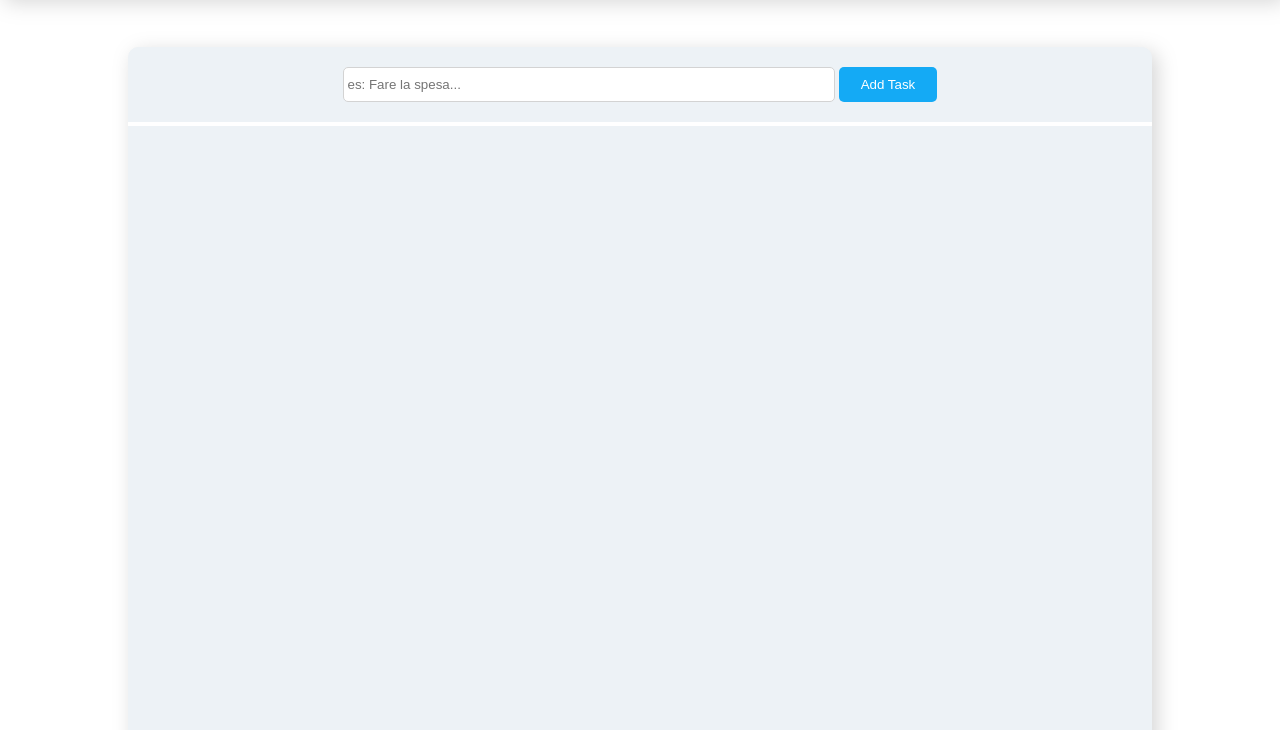
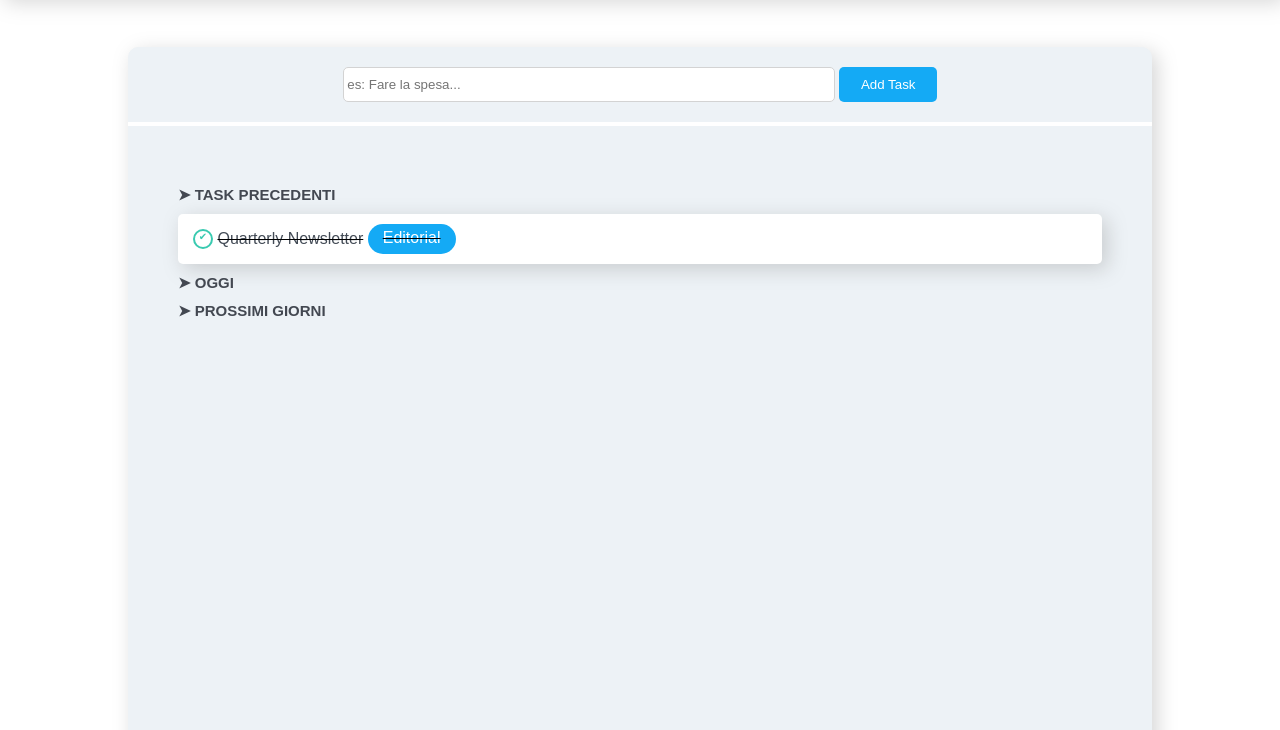
Before and after one commit to sabino-olivieri/html-css-toboolist, a plain HTML site: page index.html in a window 1280 px wide. Shown: the part 70-800 px from the top of the page. Drawn offline with Linux system fonts and the light colour scheme.

Commit message:
feat: first task

```diff
--- a/css/style.css
+++ b/css/style.css
@@ -2,6 +2,7 @@
     margin: 0;
     padding: 0;
     box-sizing: border-box;
+    font-family: Arial, sans-serif;
 }
 
 /* COMMON */
@@ -13,16 +14,60 @@
 
 .container{
     margin: 0 auto;
-    text-align: center;
 }
 
-.pad10{
+.pad20{
     padding: 20px;
+}
+
+.pad40{
+    padding: 50px;
+}
+
+.padlf{
+    padding-left: 15px;
 }
 
 .divider{
     border: 2px solid white;
 }
+
+.done{
+    text-decoration: line-through;
+    text-decoration-color: black;
+}
+
+ul{
+    list-style: none;
+}
+
+h1{
+    font-size: 15px;
+    color: #434851;
+    margin: 10px 0px;
+}
+
+.category{
+    color: white;
+    height: 30px;
+    padding: 5px 15px;
+    border-radius: 15px;
+    /* margin: auto; */
+
+}
+
+.check{
+    border: 2px solid #39CAB0;
+    text-align: center;
+    border-radius: 50%;
+    color: #39CAB0;
+    font-size: 10px;
+    display: inline-block;
+    width: 20px;
+    height: 20px;
+}
+
+
 
 /* HEADER */
 .box-logo{
@@ -38,9 +83,13 @@
     border-radius: 10px;
 }
 
-/* TASK */
+/* ADD-TASK */
 
-.task{
+.add-task{
+    text-align: center;
+}
+
+.new-task{
     width: 50%;
     height: 35px;
     border-radius: 5px;
@@ -55,3 +104,27 @@
     border: 0;
     border-radius: 5px;
 }
+
+/* TASK LIST */
+
+.task{
+    height: 50px;
+    background-color: white;
+    border-radius: 5px;
+    box-shadow: 5px 5px 20px #80808054;
+    /* line-height: 45px; */
+}
+
+.editorial{
+    background-color: #14AAF5;
+}
+
+.text-task, .category, .check{
+    display: inline-block;
+    vertical-align: middle;
+}
+
+.text-task{
+    line-height: 50px;
+    color: #434B56;
+}
--- a/index.html
+++ b/index.html
@@ -23,8 +23,8 @@
         <div class="box-main bg-color container ">
 
             <!-- add task -->
-            <div class="add-task container pad10">
-                <input class="task" type="text" placeholder=" es: Fare la spesa...">
+            <div class="add-task container pad20">
+                <input class="new-task" type="text" placeholder=" es: Fare la spesa...">
                 <button class="btn">Add Task</button>
             </div>
             <!-- /addtask -->
@@ -32,8 +32,29 @@
             <hr class="divider">
 
             <!-- task list -->
-            <div class="task-list">
+            <div class="task-list container pad40">
+                <ul>
+                    <li>
+                        <h1>&#10148; TASK PRECEDENTI</h1>
+                        <ul>
+                            <li>
+                                <div class="task padlf">
+                                    <span class="check">&#10004;</span>
+                                    <span class="text-task done">Quarterly Newsletter</span>
+                                    <span class="category editorial done">Editorial</span>
+                                </div>
+                            </li>
+                        </ul>
+                    </li>
 
+                    <li>
+                        <h1>&#10148; OGGI</h1>
+                    </li>
+
+                    <li>
+                        <h1>&#10148; PROSSIMI GIORNI</h1>
+                    </li>
+                </ul>
             </div>
             <!-- /task list -->
 
```
